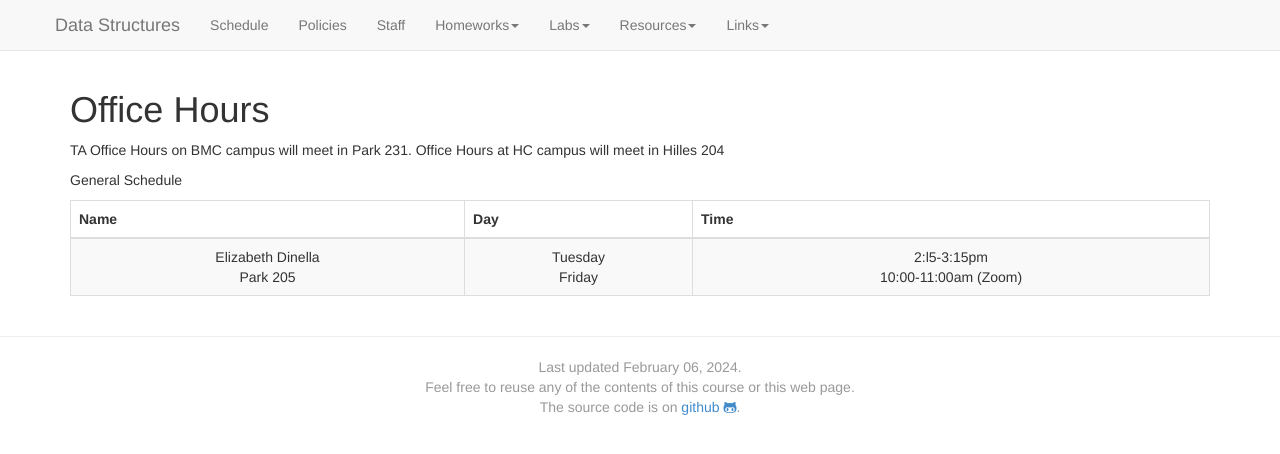
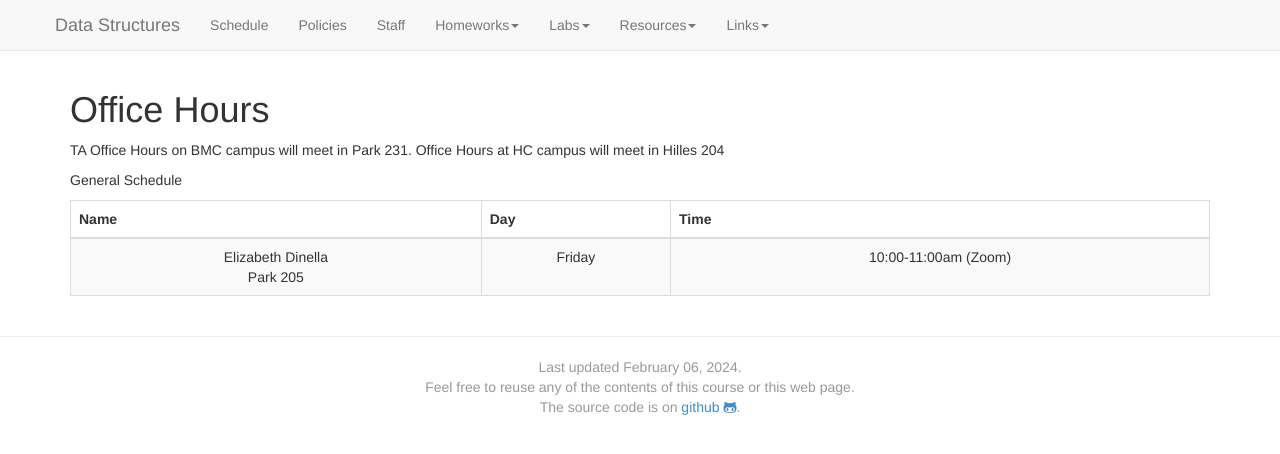
Before and after one commit to kalte0/BMC-CS-151.github.io, a Jekyll site: the page built from office-hours.md, in a window 1280 px wide. Shown: the top 454 px of the page. Built offline with Jekyll 4.4.1, drawn with Linux system fonts in a browser that asks for light colours; nearby versions of some CDN libraries.

Commit message:
office hours fix

```diff
--- a/_data/staff.yaml
+++ b/_data/staff.yaml
@@ -30,7 +30,7 @@
     pic: khanh_ha.jpeg
     email: knguyen1@brynmawr.edu
     extra_title: Teaching Assistant
-    office_hours: Tuesday 8-10pm
+    office_hours: Thursday 8-10pm
     location: Park 230
 -
     name: Renata Del Vecchio
@@ -51,5 +51,5 @@
     pic: Gabby.jpg
     email: gfontanill@haverford.edu
     extra_title: Teaching Assistant
-    office_hours: Thursday 8-10pm
+    office_hours: Tuesday 8-10pm
     location: Park 230
--- a/office-hours.md
+++ b/office-hours.md
@@ -85,8 +85,8 @@ General Schedule
 <tbody>
 <tr align="center">
 <td>Elizabeth Dinella<br> Park 205</td>
-<td align="center">Tuesday <br> Friday </td>
-<td>2:l5-3:15pm <br> 10:00-11:00am (Zoom)</td>
+<td align="center">Friday </td>
+<td> 10:00-11:00am (Zoom)</td>
 </tr>
 </tbody>
 </table>
```
